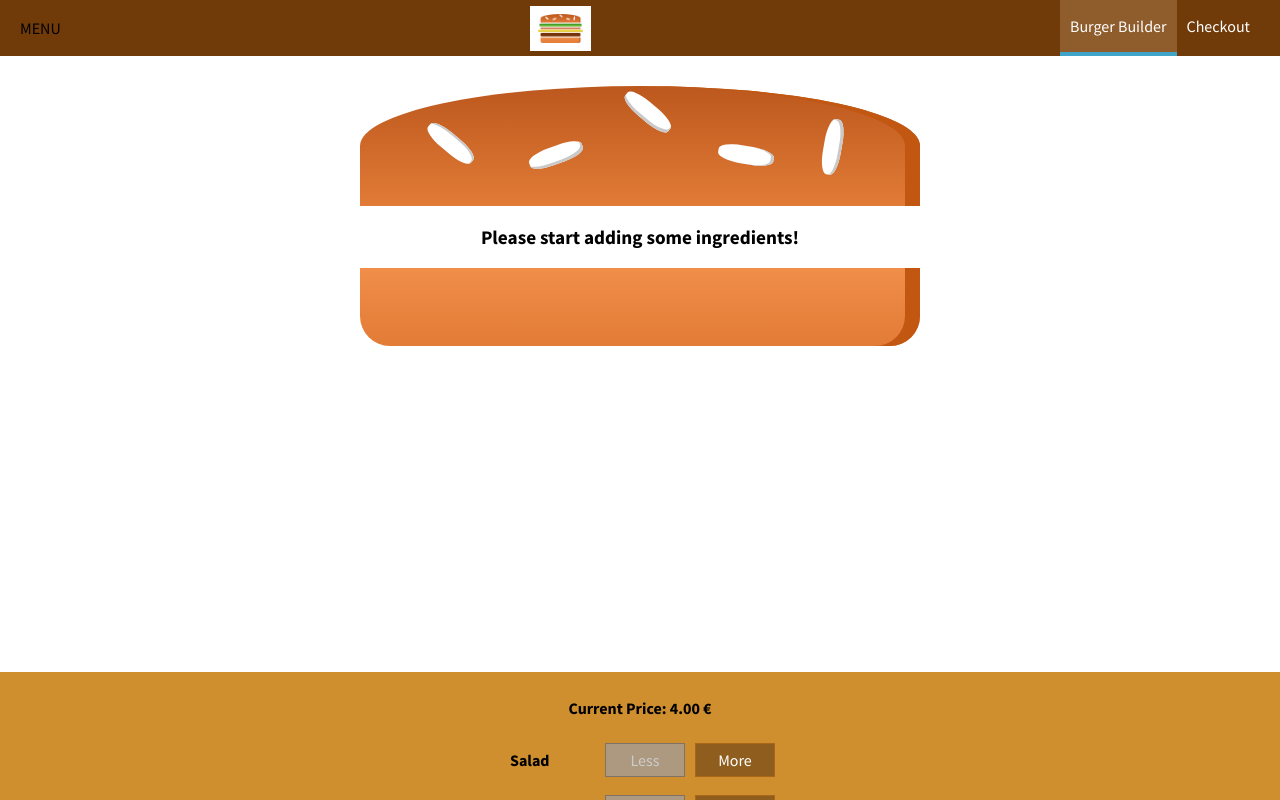
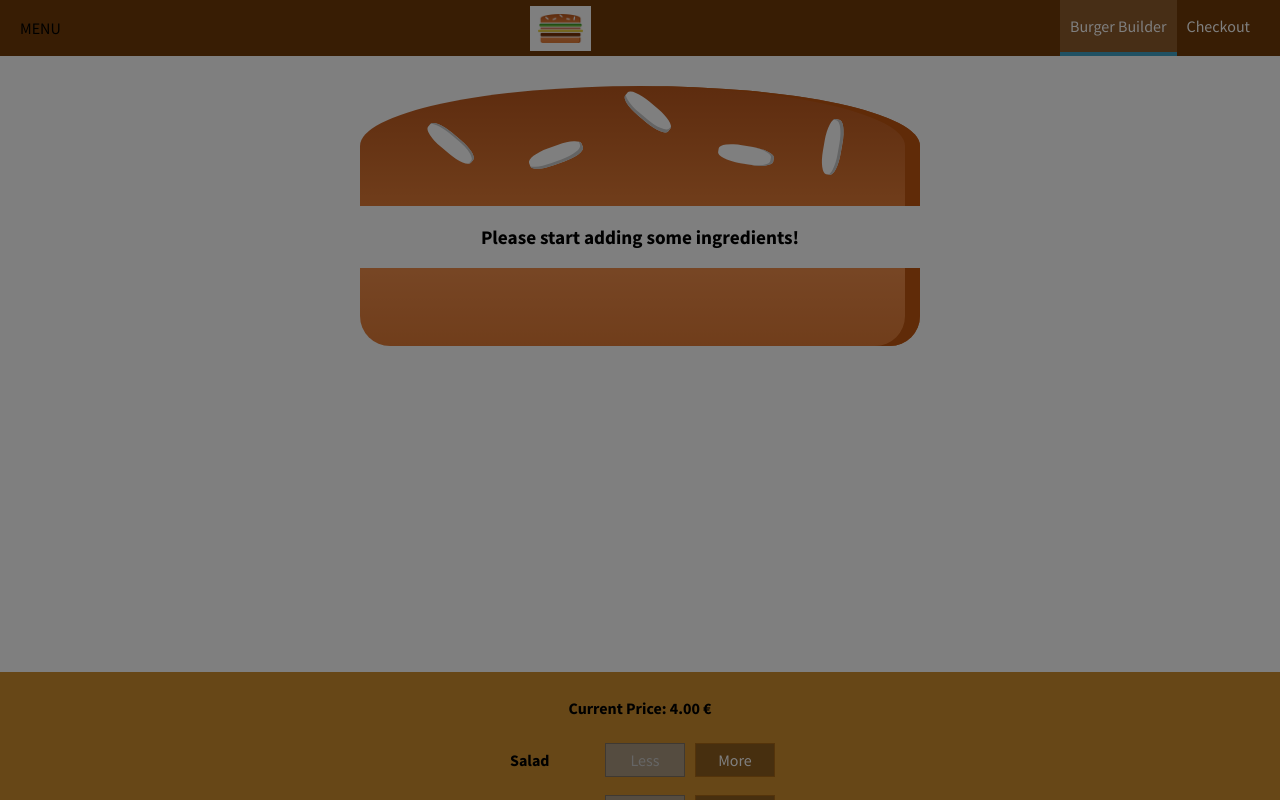
Before and after one commit to felixhaeberle/react-course, a React app in the folder burger-builder/: page / in a window 1280 px wide. Shown: the top 800 px of the page. Built offline with nearby package versions, Linux system fonts and the light colour scheme.

Commit message:
Bring sideDrawer component to life

```diff
--- a/burger-builder/src/components/Layout/Layout.js
+++ b/burger-builder/src/components/Layout/Layout.js
@@ -1,17 +1,35 @@
-import React from 'react';
+import React, { Component } from 'react';
 import Aux from '../../hoc/Aux';
 import classes from './Layout.css';
 import Toolbar from '../Navigation/Toolbar/Toolbar';
 import SideDrawer from '../Navigation/SideDrawer/SideDrawer';
 
-const layout = (props) => (
-  <Aux>
-    <Toolbar />
-    <SideDrawer />
-    <main className={classes.Content}>
-      {props.children}
-    </main>
-  </Aux>
-);
+class Layout extends Component {
+  state = {
+    showSideDrawer: true
+  }
 
-export default layout;
+  sideDrawerClosedHandler = () => {
+    this.setState({showSideDrawer: false})
+  }
+
+  sideDrawerToggleHandler = () => {
+    this.setState( ( prevState ) => {
+      return { showSideDrawer: !prevState.showSideDrawer };
+    });
+  }
+
+  render (){
+    return (
+      <Aux>
+        <Toolbar drawerToggleClicked = {this.sideDrawerToggleHandler}/>
+        <SideDrawer open={this.state.showSideDrawer} closed={this.sideDrawerClosedHandler}/>
+        <main className={classes.Content}>
+          {this.props.children}
+        </main>
+      </Aux>
+    );
+  };
+}
+
+export default Layout;
--- /dev/null
+++ b/burger-builder/src/components/Navigation/SideDrawer/DrawerToggle/DrawerToggle.js
@@ -0,0 +1,9 @@
+import React from 'react';
+
+const drawerToggle = (props) => {
+  return (
+    <div onClick={props.clicked}>MENU</div>
+  );
+}
+
+export default drawerToggle;
--- a/burger-builder/src/components/Navigation/SideDrawer/SideDrawer.css
+++ b/burger-builder/src/components/Navigation/SideDrawer/SideDrawer.css
@@ -23,5 +23,5 @@
 }
 
 .Close {
-  transform: translateX(-100);
+  transform: translateX(-100%);
 }
--- a/burger-builder/src/components/Navigation/SideDrawer/SideDrawer.js
+++ b/burger-builder/src/components/Navigation/SideDrawer/SideDrawer.js
@@ -3,15 +3,25 @@
 import Logo from '../../Logo/Logo';
 import NavigationItems from '../NavigationItems/NavigationItems';
 import classes from './SideDrawer.css';
+import Backdrop from '../../UI/Backdrop/Backdrop';
+import Aux from '../../../hoc/Aux';
 
 const sideDrawer = (props) => {
+  let attachedClasses = [classes.SideDrawer, classes.Close];
+  if (props.open){
+    attachedClasses = [classes.SideDrawer, classes.Open];
+  }
+
   return (
-    <div className={classes.SideDrawer}>
-      <Logo />
-      <nav>
-        <NavigationItems />
-      </nav>
-    </div>
+    <Aux>
+      <Backdrop show={props.open} clicked={props.closed}/>
+      <div className={attachedClasses.join(' ')}>
+        <Logo />
+        <nav>
+          <NavigationItems />
+        </nav>
+      </div>
+    </Aux>
   );
 }
 
--- a/burger-builder/src/components/Navigation/Toolbar/Toolbar.js
+++ b/burger-builder/src/components/Navigation/Toolbar/Toolbar.js
@@ -3,10 +3,11 @@
 import Logo from '../../Logo/Logo';
 import classes from './Toolbar.css';
 import NavigationItems from '../../Navigation/NavigationItems/NavigationItems'
+import DrawerToggle from '../SideDrawer/DrawerToggle/DrawerToggle';
 
 const toolbar = (props) => (
     <header className={classes.Toolbar}>
-      <div>MENU</div>
+      <DrawerToggle clicked={props.drawerToggleClicked}/>
       <Logo />
       <nav className={classes.DesktopOnly}>
         <NavigationItems />
```
